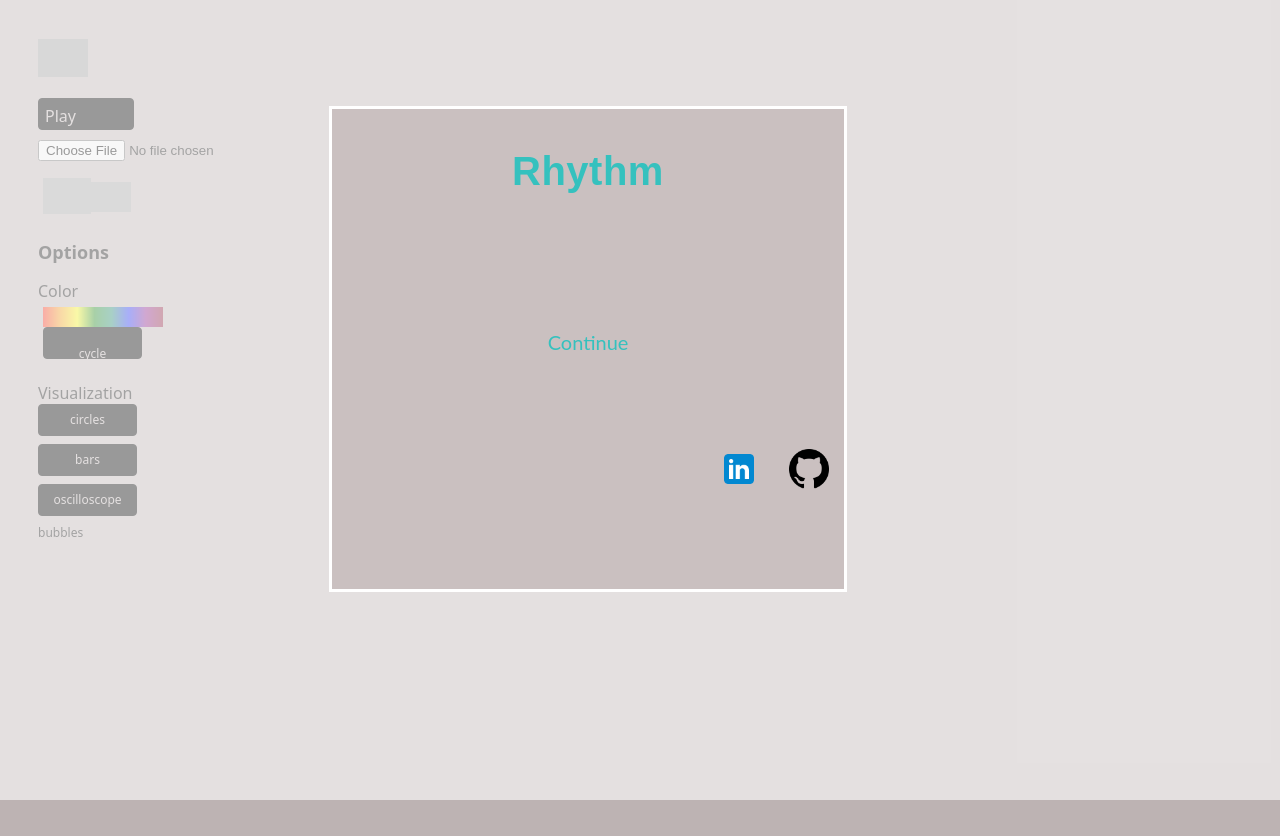
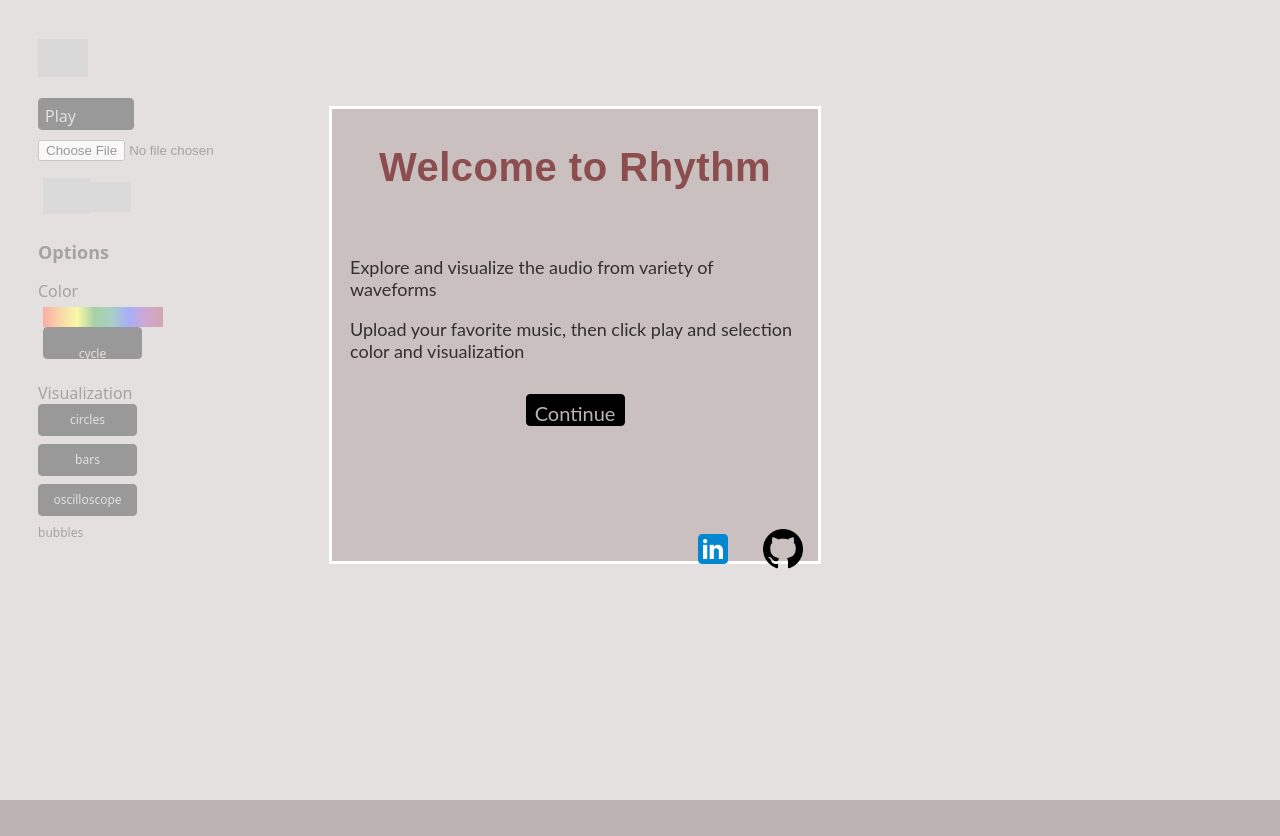
Before and after one commit to Jingwenkuang/Rhythm, a plain HTML site: page index.html in a window 1280 px wide. Shown: the top 836 px of the page. Drawn offline with Linux system fonts and the light colour scheme; grey boxes are pictures that could not be loaded.

Commit message:
Update modal

```diff
--- a/index.html
+++ b/index.html
@@ -12,7 +12,9 @@
 <body>
   <div class="modal">
     <div class="background">
-      <h1 class="title">Rhythm</h1>
+      <h1 class="title">Welcome to Rhythm</h1>
+      <div class='modalText'>Explore and visualize the audio from variety of waveforms</div>
+      <div class='modalTextTwo'>Upload your favorite music, then click play and selection color and visualization</div>
 
    <div class="link-buttons">
         <div class="close"><a>Continue</a></div>
--- a/style.css
+++ b/style.css
@@ -10,10 +10,10 @@ body {
 h1 {
   display: flex;
   justify-content: center;
-  color: rgb(53, 193, 190);
+  color: rgb(139, 77, 77);
   font-size: 40px;
   font-family: sans-serif;
-  margin-top: 40px;
+  margin-top: 36px;
   margin-bottom: 66px;
   letter-spacing: 0.5px;
 }
@@ -32,8 +32,8 @@ h1 {
 .background {
   border: 3px solid white;
   margin: 106px 0px 0 329px;
-  width: 40%;
-  height: 60%;
+  width: 486px;
+  height: 452px;
   background-color: rgba(177, 161, 162, 0.5);
   color: rgb(101, 6, 21);
   position: relative;
@@ -95,7 +95,7 @@ html {
   background-color:white;
 }
 
-.cycleButton, .circleButton, .barsButton, .oscillButton {
+.cycleButton, .circleButton, .barsButton, .oscillButton, .close a {
   display: block;
   width: 85px;
   height: 18px;
@@ -108,7 +108,7 @@ html {
   text-align: center;
 }
 
-.circleButton:hover, .barsButton:hover, .oscillButton:hover, .cycleButton:hover {
+.circleButton:hover, .barsButton:hover, .oscillButton:hover, .cycleButton:hover, .close a:hover {
   cursor: pointer;
   box-shadow: 0 0 42px 14px white;
   background-color:white;
@@ -349,23 +349,34 @@ ul.categories-list {
 .link-buttons {
   display: flex;
   justify-content: center;
-  padding: 70px 0px 0px 0px;
+  padding: 32px 0px 0px 0px;
   width: 100%;
   font-size: 20px;
 }
 
-.close > a {
-  color: rgb(53, 193, 190);
+.modalText, .modalTextTwo {
+  padding-left: 18px;
+  padding-right: 18px;
+  font-size: 18px;
+  color: rgb(49, 47, 47);
 }
 
-.close > a:hover {
+.modalText {
+  padding-bottom: 18px;
+}
+
+/* .close > a {
+  color: rgb(139, 77, 77)
+} */
+
+/* .close > a:hover {
   cursor: pointer;
   text-decoration: underline;
   box-shadow: 0 0 35px 12px white;
   background-color: whitesmoke;
   border-radius: 5px;
   padding: 8px;
-}
+} */
 
 .closed {
   display: none;
--- a/test.js
+++ b/test.js
@@ -190,5 +190,15 @@ window.onload = function () {
     }
   })
 
+  const modal = document.getElementsByClassName('modal')[0];
+  const closeButton = document.getElementsByClassName('close')[0];
+  const backButton = document.getElementsByClassName('back')[0];
+  closeButton.addEventListener("click", function () {
+    modal.classList.add("closed");
+  });
+  backButton.addEventListener("click", function () {
+    modal.classList.remove("closed");
+  });
+
 
 }
```
